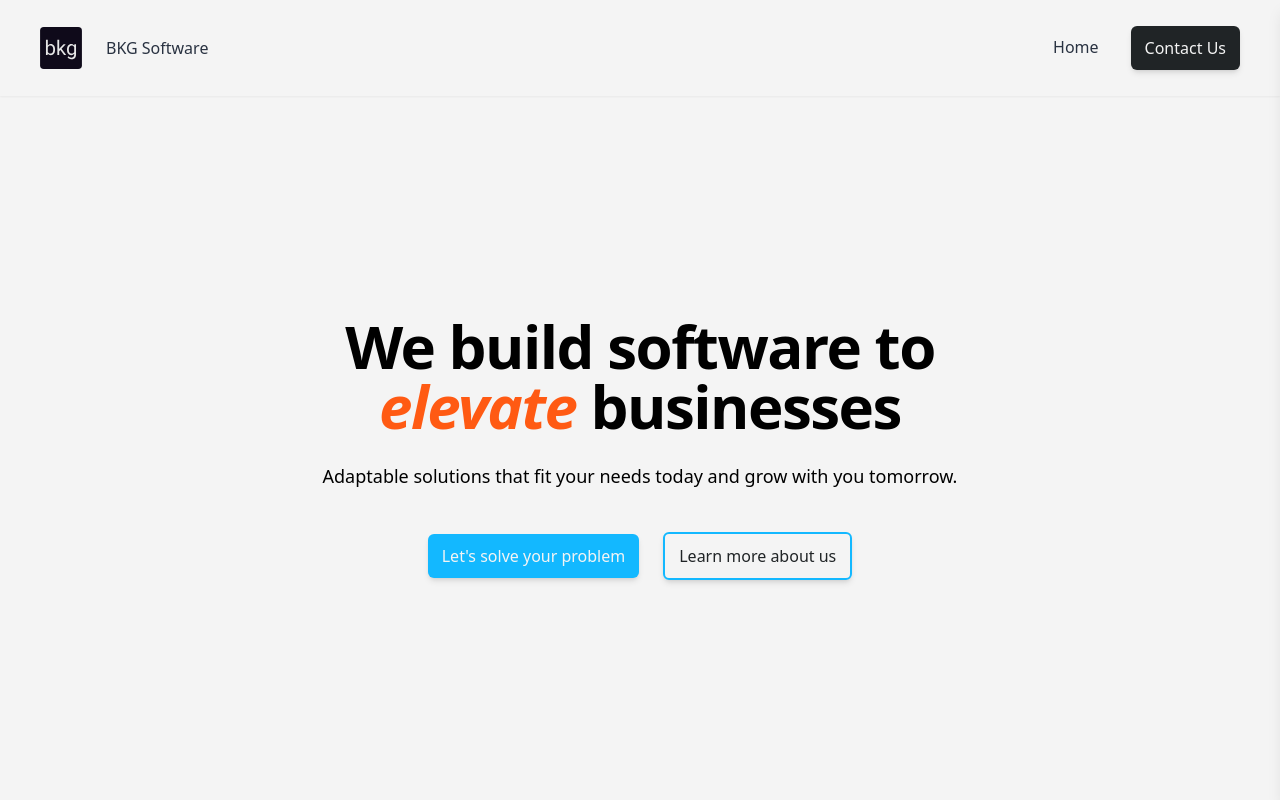
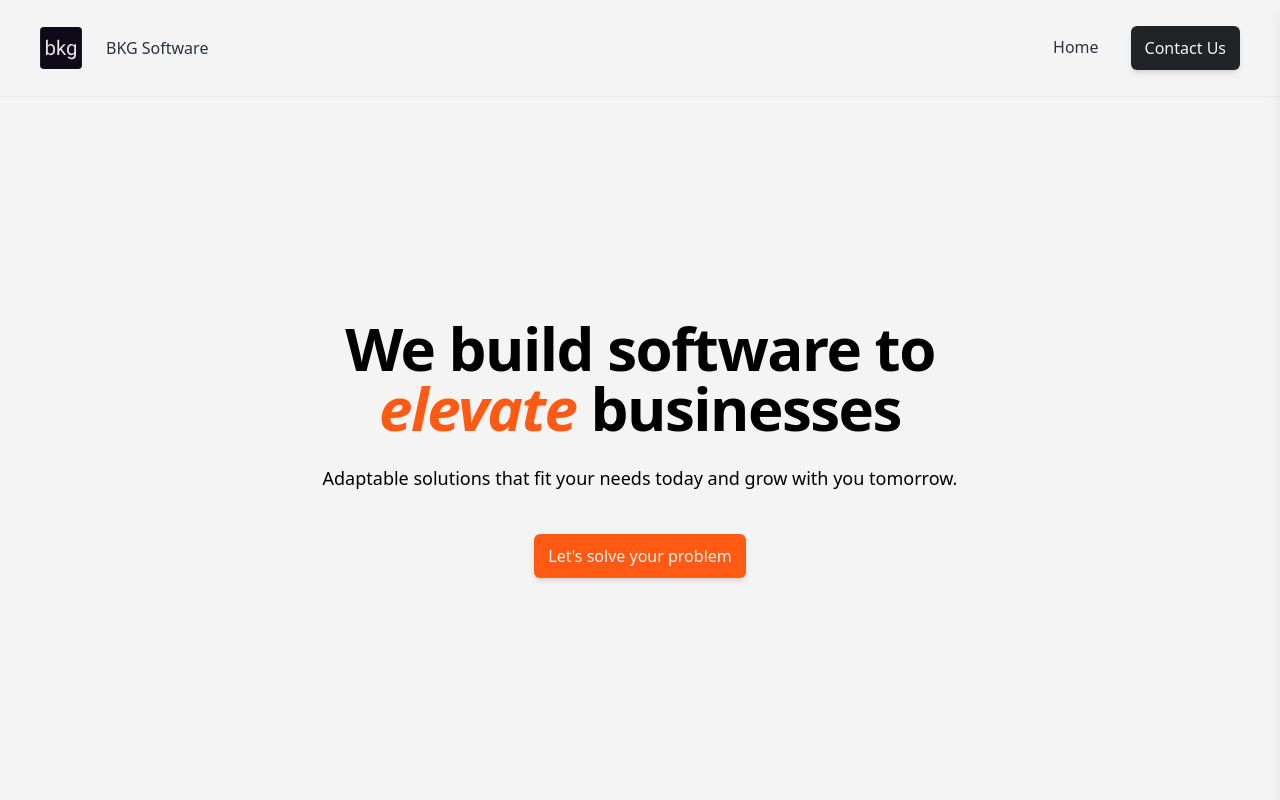
Before and after one commit to bkgsoftware/web, a React (Create React App) app: page / in a window 1280 px wide. Shown: the top 800 px of the page. Built offline with nearby package versions, Linux system fonts and the light colour scheme.

Commit message:
remove service cta, update colour

```diff
--- a/src/components/Button.js
+++ b/src/components/Button.js
@@ -11,6 +11,7 @@ function Button({ to = "/", text = "Button", type = "basic", className = "" }) {
     basic: "bg-black hover:bg-dark-gray text-white",
     "green-outline": "border-2 border-blue text-black",
     "green-fill": "bg-blue hover:saturate-150 text-white",
+    "orange-fill": "bg-orange hover:saturate-125 text-white",
   };
 
   // Get the class for the specified button type, fallback to 'basic' if not found
--- a/src/components/Hero.js
+++ b/src/components/Hero.js
@@ -19,12 +19,7 @@ const Hero = () => {
           <Button
             to="/contact"
             text="Let's solve your problem"
-            type="green-fill"
-          />
-          <Button
-            to="/services"
-            text="Learn more about us"
-            type="green-outline"
+            type="orange-fill"
           />
         </div>
       </div>
```
